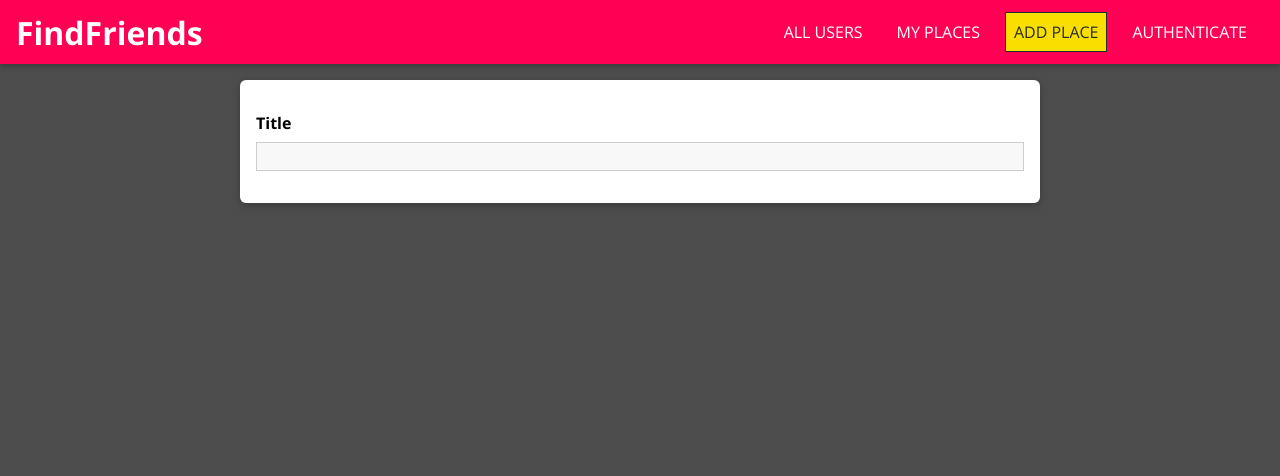
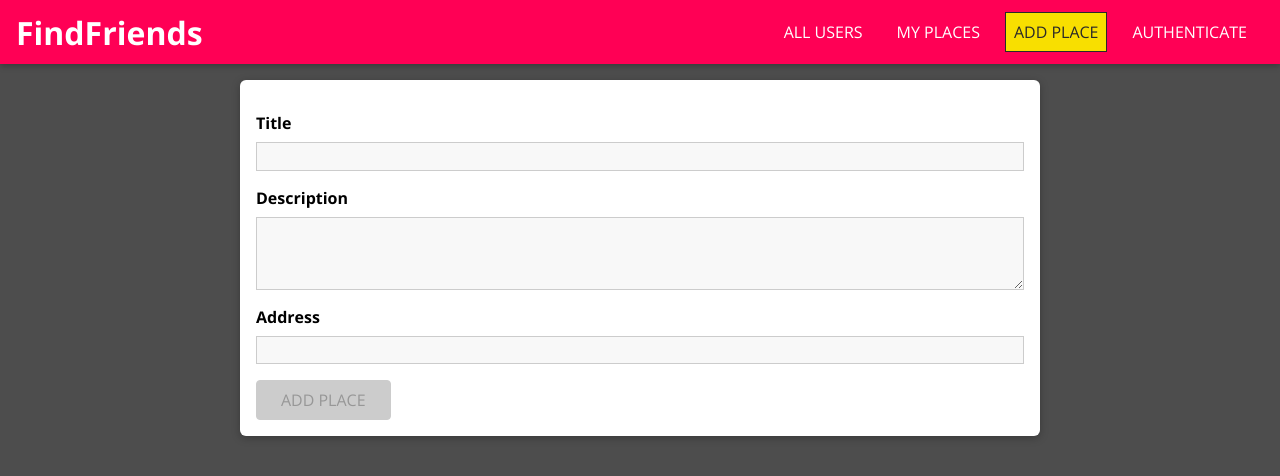
Before and after one commit to rohanrony250/TouristSpace---MERN, a React (Create React App) app: page /places/new in a window 1280 px wide. Shown: the top 476 px of the page. Built offline with nearby package versions, Linux system fonts and the light colour scheme.

Commit message:
form-component/edit-place-Page

```diff
--- a/src/App.js
+++ b/src/App.js
@@ -5,6 +5,7 @@ import NewPlace from './pages/Places/NewPlaces-Page';
 import Users from './pages/Users/Users-Page';
 import UserPlaces from "./pages/Places/UserPlaces"
 import MainNavigation from "./Shared/Components/Navigation/Main-Header/MainNavigation"
+import Editplace from "./pages/Places/EditPlaces";
 
 function App() {
   return (
@@ -20,7 +21,10 @@ function App() {
             <UserPlaces />
           </Route>
           <Route path = "/places/new" exact>
-              <NewPlace/>
+            <NewPlace/>
+          </Route>
+          <Route path = "/places/:placeID" exact>
+            <Editplace />
           </Route>
         </Switch>
       </main>
--- a/src/Shared/Components/FormElements/Input.jsx
+++ b/src/Shared/Components/FormElements/Input.jsx
@@ -1,4 +1,4 @@
-import React, {useReducer}from "react"
+import React, {useReducer, useEffect}from "react"
 import "./Input.scss"
 import { validate } from "../../Util/validators"
 
@@ -27,12 +27,20 @@ const InputReducer = (state, action) =>
 
 
 
+
 const Input = (props) =>
 {
     const [inputState, dispatch] = useReducer(InputReducer, {value: '', isValid: false, isTouched: false})
+    const {id, onInput} = props
+    const {value, isValid} = inputState
     const changeHandler = (event) =>
     {
-        dispatch({type: 'CHANGE', val: event.target.value, validators: props.validators})
+        dispatch(
+        {
+            type: 'CHANGE',
+            val: event.target.value,
+            validators: props.validators
+        })
     }
     const touchHandler = () =>
     {
@@ -43,9 +51,30 @@ const Input = (props) =>
 
         })
     }
-    const element = (props.element === 'input') ?
-        <input id = {props.id} type = {props.type} onBlur = {touchHandler} placeholder = {props.placeholder} onChange = {changeHandler} value = {inputState.value}/>
-        : <textarea onChange = {changeHandler} id = {props.id} rows = {props.rows || 3} value = {inputState.value} onBlur={touchHandler}/>
+    const element = (props.element === 'input')
+        ?
+            <input
+                id = {props.id}
+                type = {props.type}
+                onBlur = {touchHandler}
+                placeholder = {props.placeholder}
+                onChange = {changeHandler}
+                value = {inputState.value}
+            />
+        :
+            <textarea
+                onChange = {changeHandler}
+                id = {props.id}
+                rows = {props.rows || 3}
+                value = {inputState.value}
+                onBlur={touchHandler}
+            />
+
+
+    useEffect(() => {
+        onInput(id, value, isValid)
+    }, [id, onInput, value, isValid])
+
     return(
         <div className = {`form-control ${!inputState.isValid && inputState.isTouched && 'form-control--invalid'}`}>
             <label htmlFor={props.id}>
--- /dev/null
+++ b/src/pages/Places/EditPlaces.jsx
@@ -0,0 +1,20 @@
+import React from "react"
+import "./EditPlaces.scss"
+import {useParams} from "react-router-dom"
+
+const Editplace  = (props) =>
+{
+    const placeID = useParams().placeID
+    return(
+        <div>
+            hi
+        </div>
+    )
+
+
+
+}
+
+
+
+export default Editplace
--- a/src/pages/Places/NewPlaces-Page.jsx
+++ b/src/pages/Places/NewPlaces-Page.jsx
@@ -1,21 +1,112 @@
-import React from "react"
+import React, {useCallback, useReducer} from "react"
 import "./NewPlaces.scss"
 import Input from "../../Shared/Components/FormElements/Input"
-import { VALIDATOR_REQUIRE } from "../../Shared/Util/validators"
+import { VALIDATOR_REQUIRE, VALIDATOR_MINLENGTH } from "../../Shared/Util/validators"
+import Button from "../../Shared/Components/FormElements/Button"
 
+
+
+
+const formReducer = (state, action) =>
+{
+    switch(action.type)
+    {
+        case 'INPUT_CHANGE':
+            let formIsValid = true;
+            for(const inputID in state.inputs)
+            {
+                if(inputID === action.inputID)
+                {
+                    formIsValid = formIsValid && action.isValid
+                }
+                else
+                {
+                    formIsValid = formIsValid && state.inputs[inputID].isValid
+                }
+            }
+            return{
+                ...state,
+                inputs: {
+                    ...state.inputs,
+                    [action.inputID] : {value : action.value, isValid : action.isValid}
+                },
+                isValid: formIsValid
+            }
+            default:
+                return state
+    }
+}
 
 const NewPlace = () =>
 {
+
+    const [formState, dispatch] = useReducer(formReducer, {
+
+        inputs: {
+            title:{
+                value: '',
+                isValid : false
+            },
+            description: {
+                value: '',
+                isValid: false
+            }
+        },
+
+        isValid: false
+
+
+    })
+    const inputHandler = useCallback((id, value, isValid) =>
+    {
+        dispatch({
+            type: 'INPUT_CHANGE',
+            inputID: id,
+            value: value,
+            isValid : isValid
+        })
+    }, [])
+
+
+
+    const placeSubmitHandler = (event) =>
+    {
+        event.preventDefault()
+        console.log(formState.inputs)
+    }
+
+
+
+
     return (
-        <form className = "place-form">
+        <form className = "place-form" onSubmit = {placeSubmitHandler}>
             <Input
                 element = "input"
                 label = "Title"
                 validators = {[VALIDATOR_REQUIRE()]}
                 errorText = "Please enter a valid title"
-
+                id = "title"
+                onInput = {inputHandler}
+            />
+            <Input
+                element = "textarea"
+                id = "description"
+                label = "Description"
+                validators = {[VALIDATOR_REQUIRE(), VALIDATOR_MINLENGTH(5)]}
+                errorText = "Minimum of 5 characters required !"
+                onInput = {inputHandler}
 
             />
+            <Input
+                element = "input"
+                id = "address"
+                label = "Address"
+                validators = {[VALIDATOR_REQUIRE()]}
+                errorText = "Please enter the correct address !"
+                onInput = {inputHandler}
+
+            />
+            <Button type = "submit" disabled = {!formState.isValid}>ADD PLACE</Button>
         </form>
     )
 }
```
Also changed, not shown: src/pages/Places/EditPlaces.scss (added).
